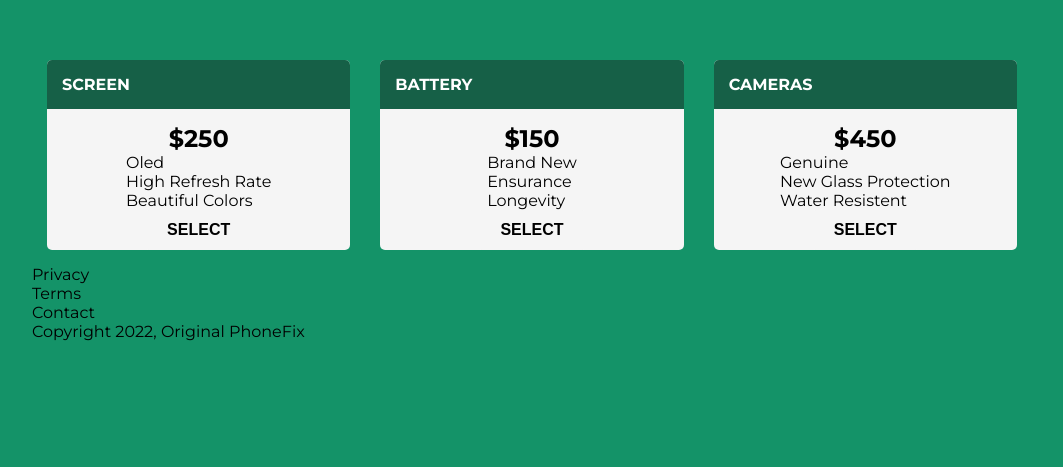
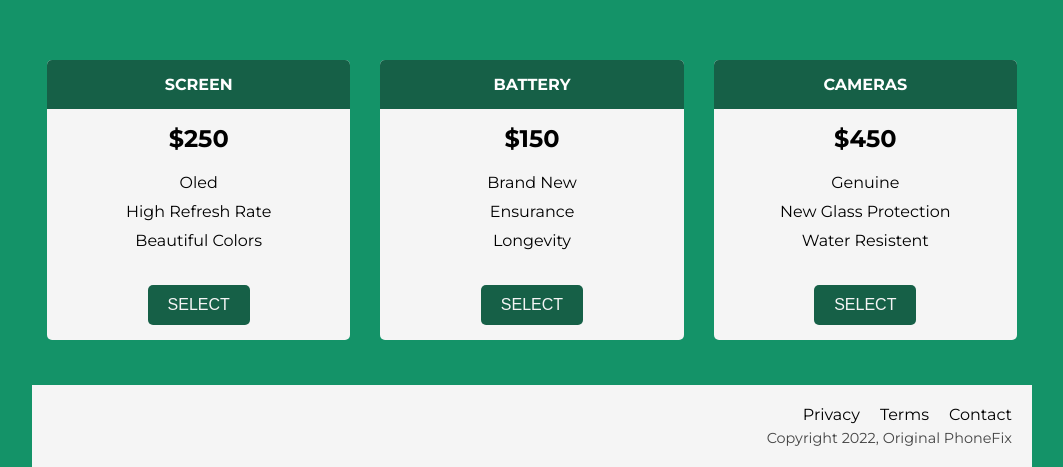
Before and after one commit to edgardjustino/phonefix-fcc, a plain HTML site: page index.html in a window 1280 px wide. Shown: the part 1155-1622 px from the top of the page, without its empty margins (108-1171 px from the left). Before the commit the page ends 1496 px from the top, so only its background shows below. Drawn offline with Linux system fonts and the light colour scheme.

Commit message:
finalizando o footer

```diff
--- a/index.html
+++ b/index.html
@@ -109,7 +109,7 @@
                 <div class="product" id="screen">
                     <div class="level">Screen</div>
                     <h2>$250</h2>
-                    <ul>
+                    <ul id="ul-product">
                         <li>Oled</li>
                         <li>High Refresh Rate</li>
                         <li>Beautiful Colors</li>
@@ -131,7 +131,7 @@
                 <div class="product" id="cameras">
                     <div class="level">Cameras</div>
                     <h2>$450</h2>
-                    <ul>
+                    <ul id="ul-product">
                         <li>Genuine</li>
                         <li>New Glass Protection</li>
                         <li>Water Resistent</li>
--- a/styles.css
+++ b/styles.css
@@ -214,11 +214,12 @@ form{
     flex-direction: column;
     align-items: center;
     justify-content: center;
+    text-align: center;
     background-color: whitesmoke;
     border: none;
     width: calc(100%/3);
     margin: 15px;
-    /* padding: 15px; */
+    /* padding: 0 15px; */
     border-radius: 5px;
     box-shadow: rgba(0, 0, 0, 0.598);
 }
@@ -237,9 +238,54 @@ form{
     margin-top: 15px;
 }
 
-/* .product > #ul-product{
+.product > #ul-product{
     margin: 15px 0;
-} */
+}
+
+.product > #ul-product > li{
+    padding: 5px 0;
+}
+
+.product > button {
+    border: 0;
+    margin: 15px 0;
+    background-color: rgb(22, 96, 71);
+    font-weight: 400;
+    border-radius: 5px;
+    color: whitesmoke;
+}
+
+.product > button:hover {
+    background-color: rgb(27, 112, 84);
+    transition: background-color 0.5s;
+
+}
+
+/*      FOOTER      */
+footer{
+    margin-top: 30px;
+    background-color: whitesmoke;
+    padding: 20px;
+}
+
+footer > ul {
+    display: flex;
+    justify-content: flex-end;
+}
+
+footer > ul > li {
+    /* padding: 0 10px; */
+    padding-left: 20px;
+}
+
+footer > span {
+    margin-top: 5px;
+    display: flex;
+    justify-content: flex-end;
+    font-size: 0.9em;
+    color: #444;
+}
+
 
 /* Coisas que precisam ser acertadas
 a altura das sessões quando aperta na nav
```
